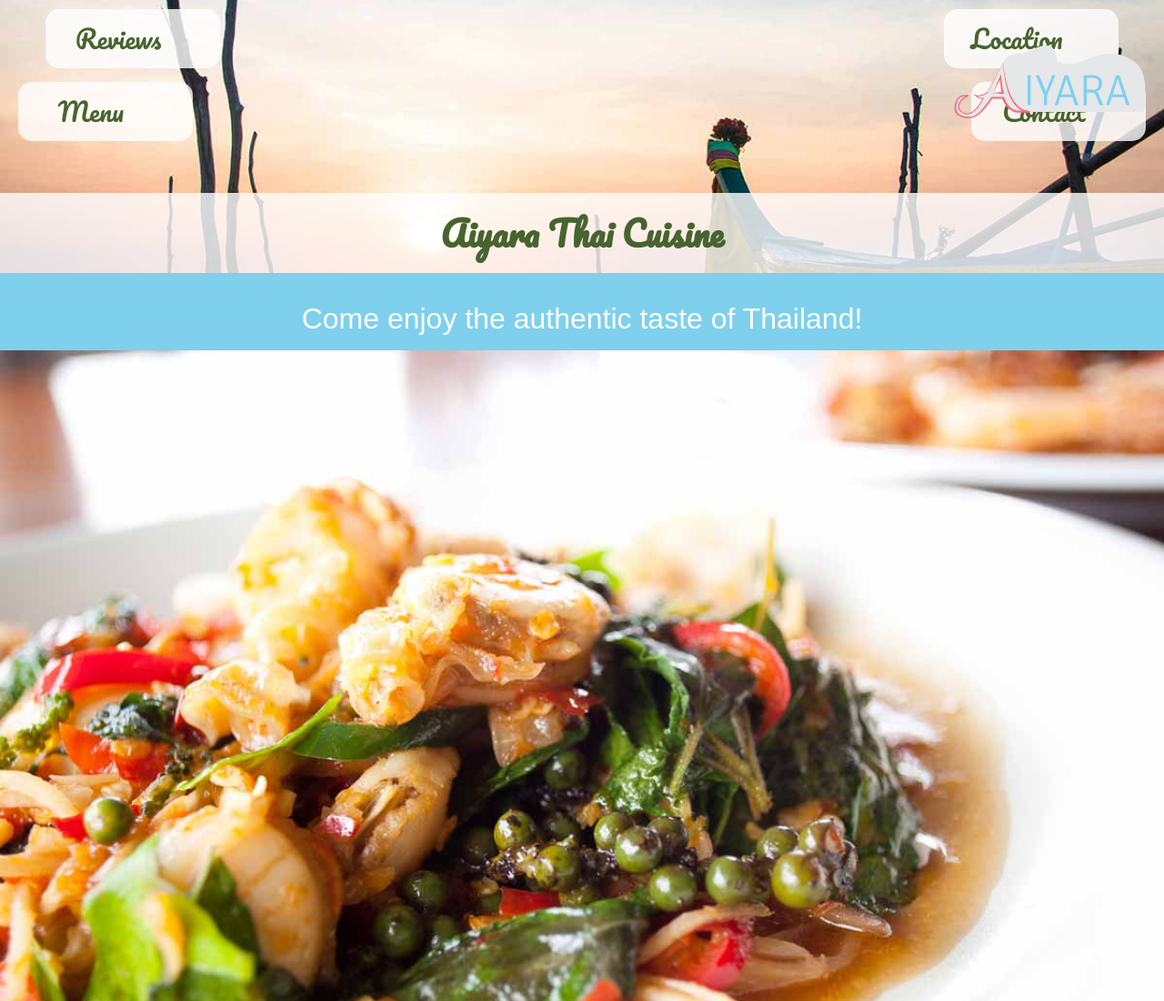
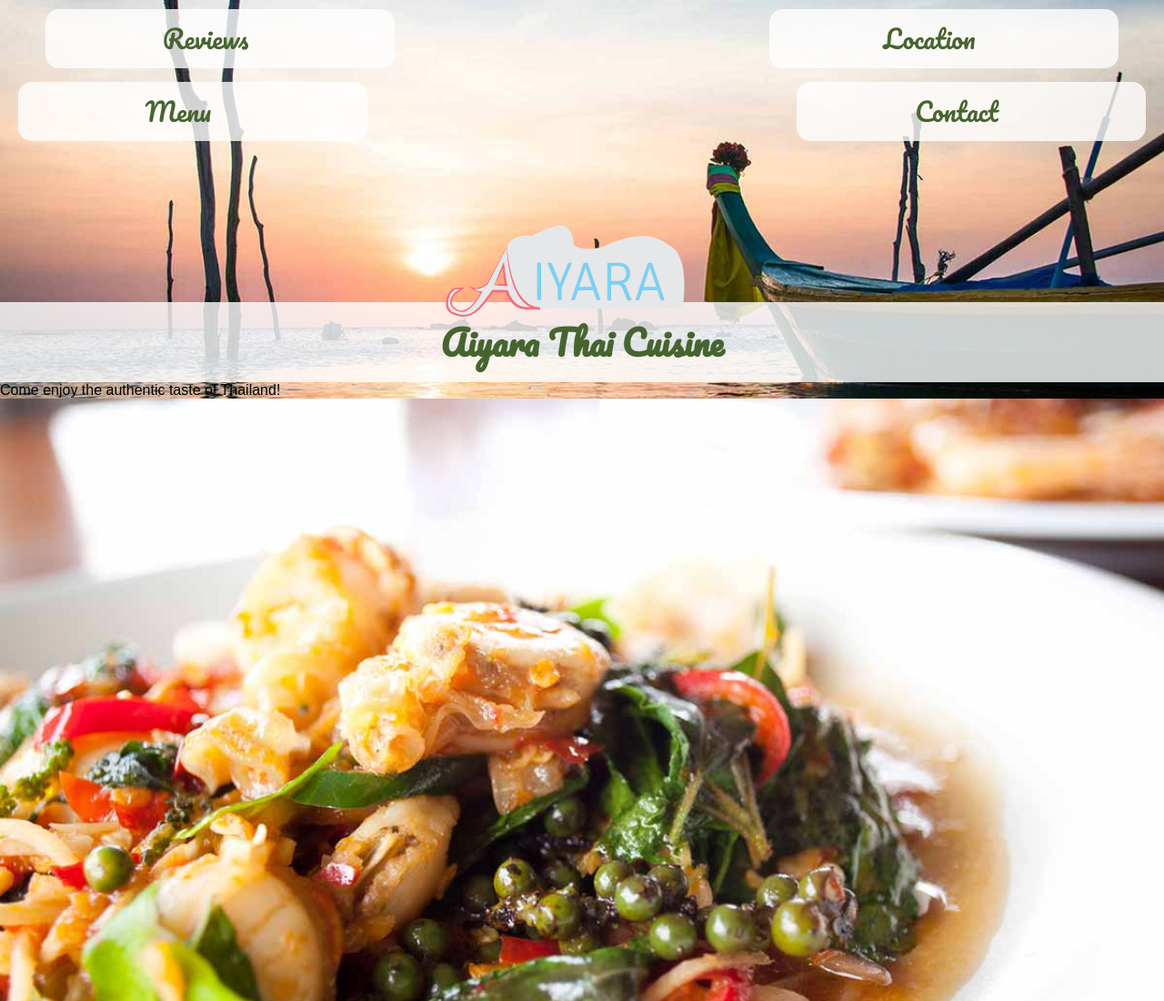
Before and after one commit to erinmilling/dsn1674-project-3, a plain HTML site: page index.html in a window 1280 px wide. Shown: the top 1100 px of the page at 91% size. Drawn offline with Linux system fonts and the light colour scheme; a web font is replaced by a local one.

Commit message:
tried fixing height issue

```diff
--- a/css/main.css
+++ b/css/main.css
@@ -3,7 +3,6 @@ html{
   font-family: 'Signika Negative', sans-serif;
   margin: 0 auto;
   overflow-x: hidden;
-  height: 300px;
 
 }
 *, *::before, *::after {
@@ -21,6 +20,9 @@ h1{
 body{
   margin: 0;
   overflow-x: hidden;
+   padding:0;
+   height:100%;
+}
 }
 .subhead{
   text-align: center;
@@ -44,7 +46,7 @@ nav ol{
 }
 nav li{
   border: 3px;
-  width: 15%;
+  width: 30%;
   border-radius: 15px;
   display: inline-block;
   padding: .5em 2.5em .5em .5em;
@@ -81,10 +83,11 @@ header{
   position: absolute;
 }
 .logo{
-  position: absolute;
-  top: 50px;
+  position: relative;
+  top: 40px;
   right: 18px;
-  height: 80px;
+  width: 100%;
+  height: 100px;
   clear: both;
 
 }
@@ -376,3 +379,7 @@ footer{
   font-size: 1.25em;
 
 }
+.container{
+  min-height: 100%;
+  position: relative;
+}
--- a/index.html
+++ b/index.html
@@ -7,6 +7,8 @@
   <link href="css/main.css" rel="stylesheet">
   <link href='http://fonts.googleapis.com/css?family=Signika+Negative%7CPacifico' rel='stylesheet' type='text/css'>
 </head>
+
+<div class="container">
 <header>
     <nav>
       <ol>
@@ -139,7 +141,7 @@
                     K1V 6P5</p>
 </div>
 
-<div>
+<div class="bottom">
   <h2 id="contact" class="contactsection">Contact</h2>
   <img class="contactarrow" src="images/arrow.svg" alt="">
 
@@ -160,6 +162,6 @@
   <p class="backtotop">Back to top</p>
   <p class="web">www.aiyarathaicuisine.ca</p>
 </footer>
-
 </main>
+</div>
 </html>
```
